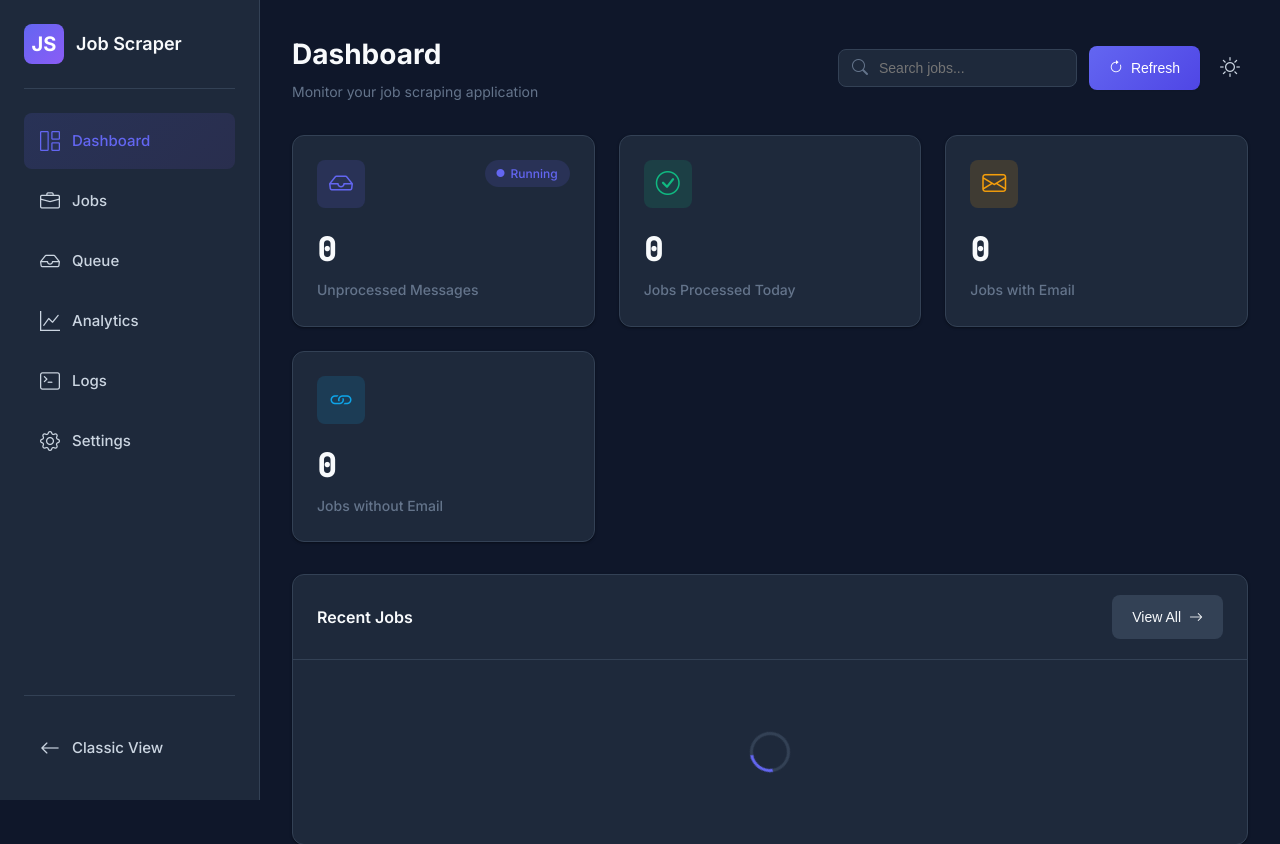
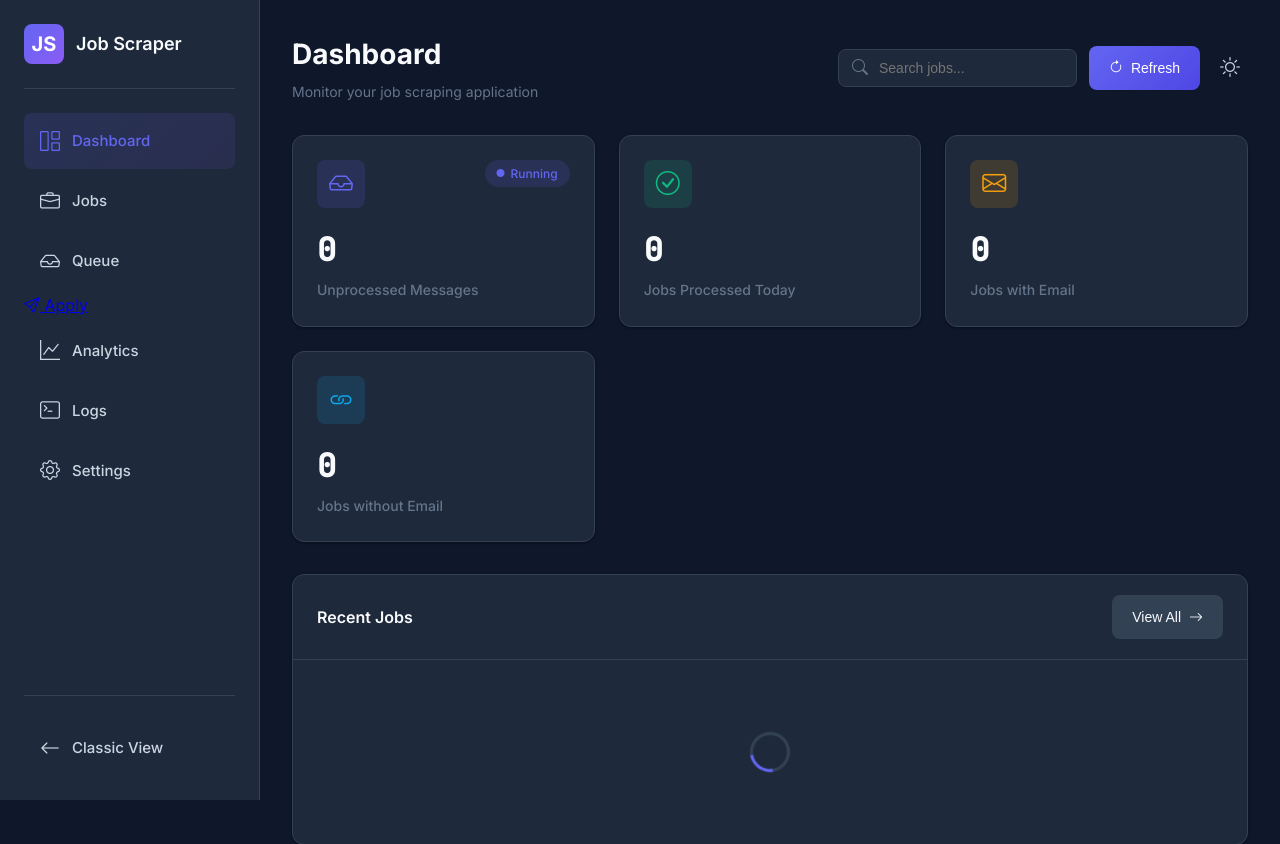
Before and after one commit to dheerajsharma2399/telegram-automate, a Flask app: page /modern in a window 1280 px wide. Shown: the top 844 px of the page. Run offline with Flask 3, Linux system fonts and the light colour scheme; parts of the project's set-up code (start-up, migrations or seed data) failed here and were passed over.

Commit message:
feat: add Apply tab to dashboard navigation

```diff
--- a/templates/index.html
+++ b/templates/index.html
@@ -1293,6 +1293,10 @@ top: 0;
                 <a class="nav-item" data-view="queue">
                     <i class="bi bi-inbox"></i>
                     <span>Queue</span>
+                </a>
+                <a href="/apply" class="tab-link">
+                    <i class="bi bi-send"></i>
+                    <span>Apply</span>
                 </a>
                 <a class="nav-item" data-view="analytics">
                     <i class="bi bi-graph-up"></i>
```
